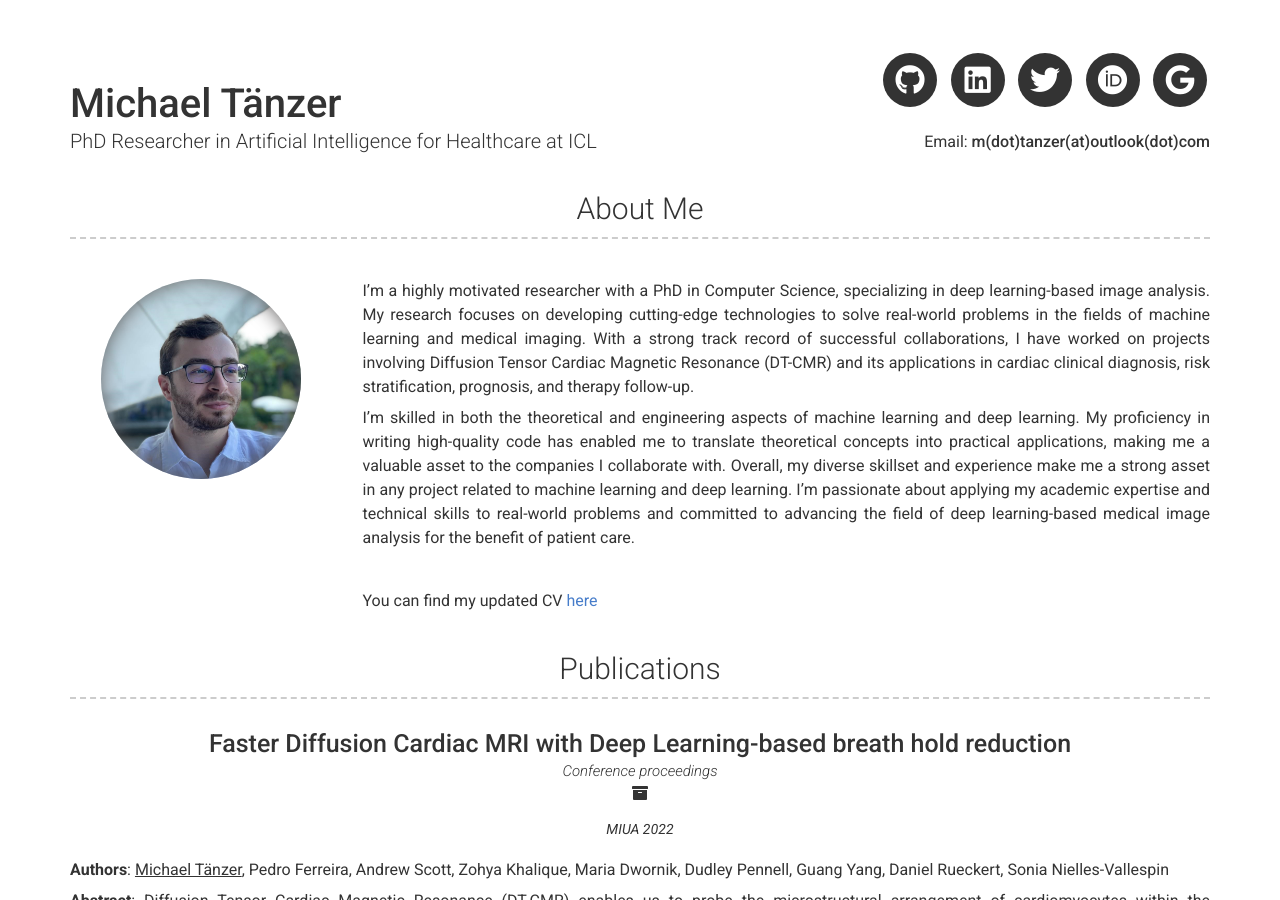
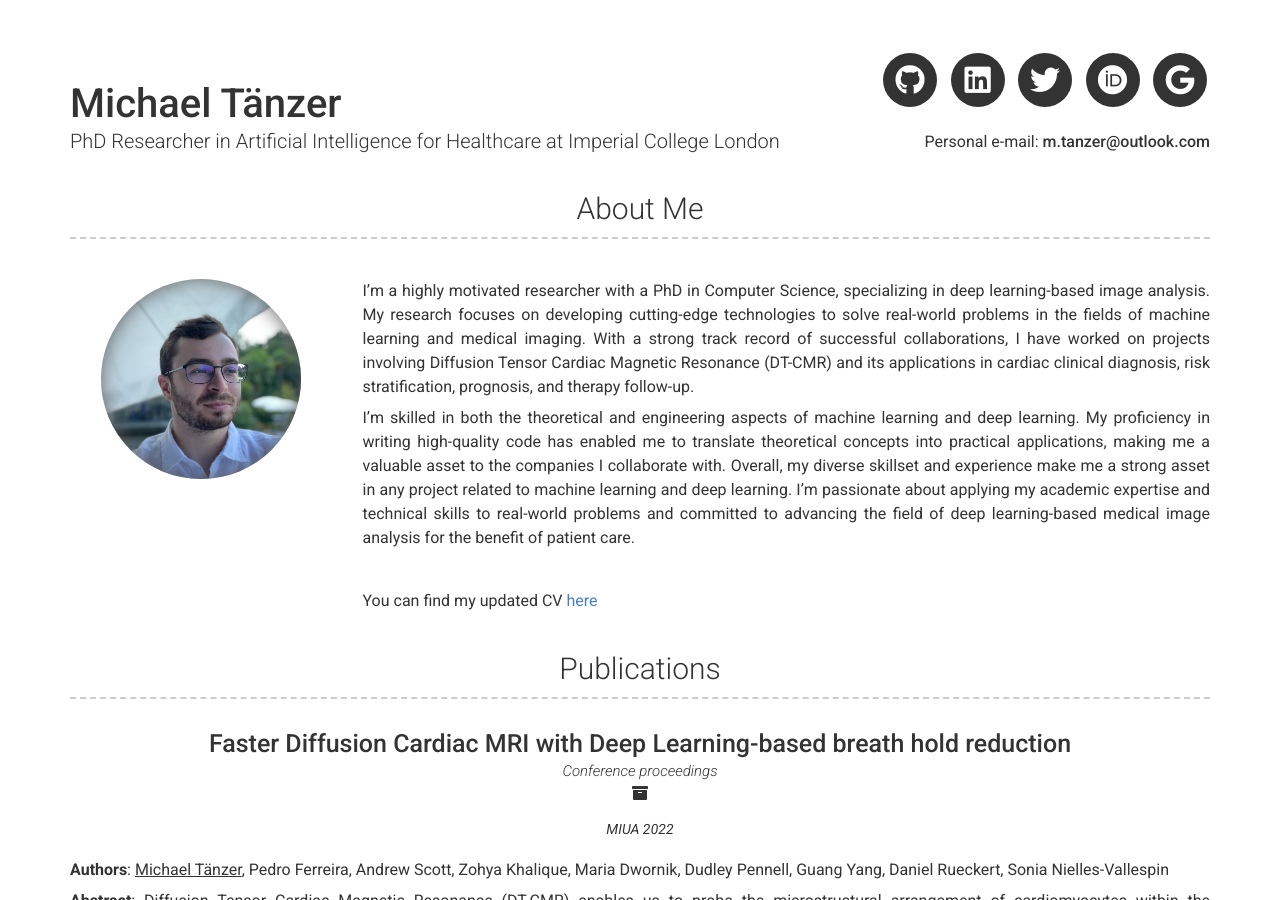
Before and after one commit to Michael-Tanzer/Michael-Tanzer.github.io, a Jekyll site: the page built from index.md, in a window 1280 px wide and 900 px high. Built offline with Jekyll 4.4.1, drawn with Linux system fonts in a browser that asks for light colours; nearby versions of some CDN libraries; some of the changed text lies outside the part shown.

Commit message:
changed email formatting

```diff
--- a/_config.yml
+++ b/_config.yml
@@ -7,9 +7,9 @@ version: 2
 
 # Personal info
 name: Michael Tänzer
-title: PhD Researcher in Artificial Intelligence for Healthcare at ICL
-email: m(dot)tanzer(at)outlook(dot)com
-# email_title: Email (Email title override)
+title: PhD Researcher in Artificial Intelligence for Healthcare at Imperial College London
+email: m.tanzer@outlook.com
+email_title: Personal e-mail
 # phone: Your phone number (optional)
 # phone_title: Phone (Phone title override)
 # website: Your website (eg. https://google.com)(optional)
```
